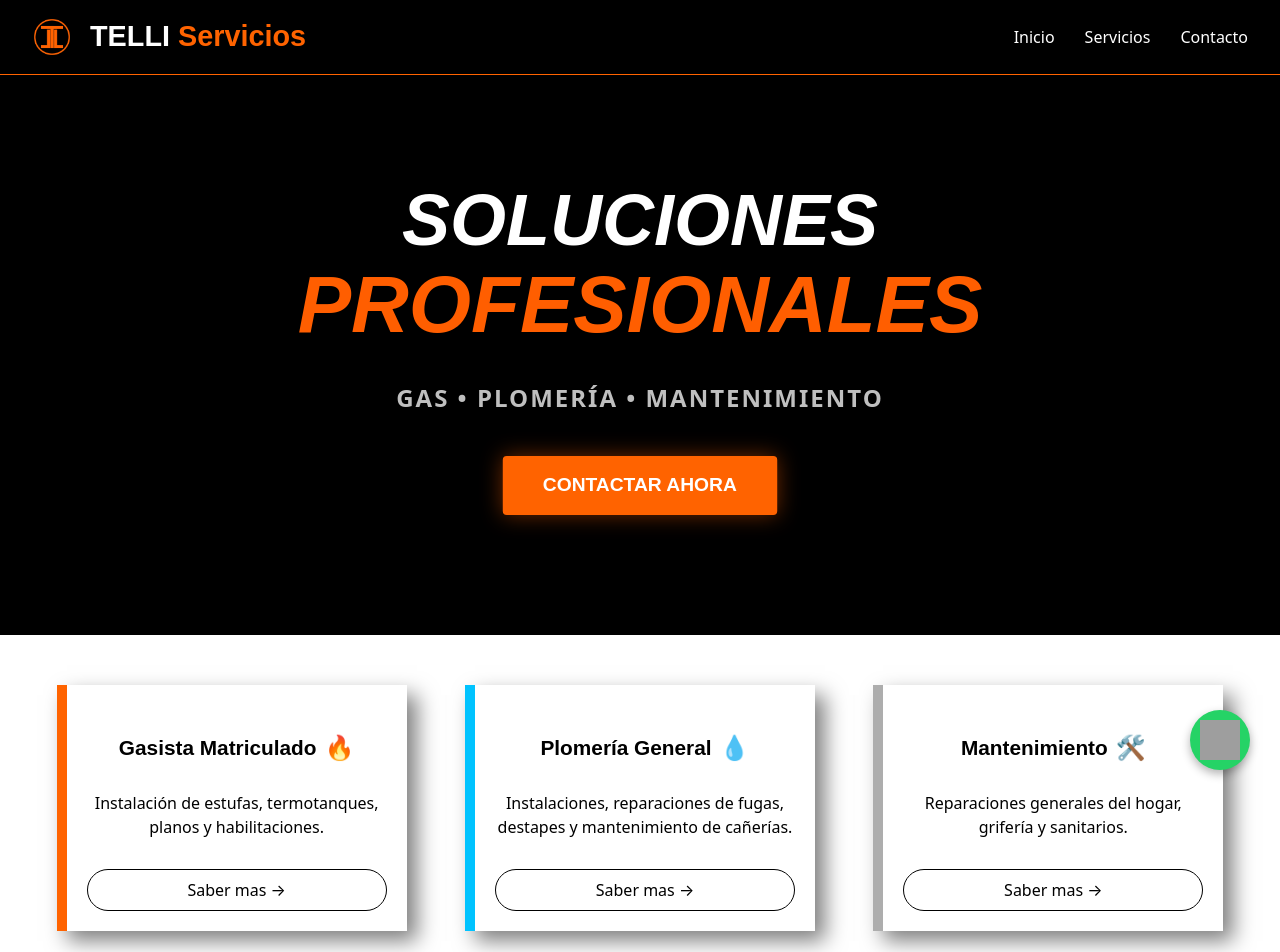
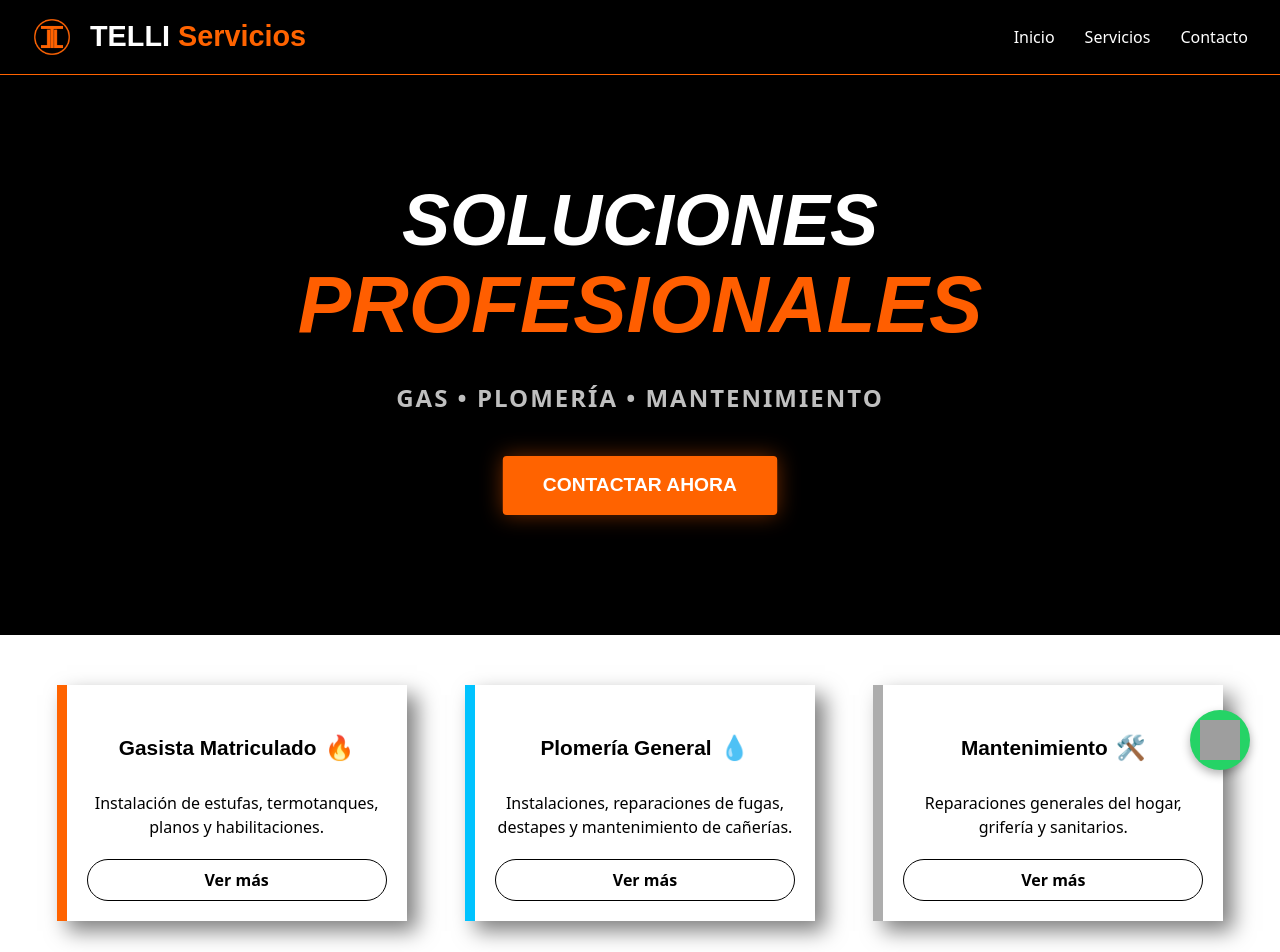
Before and after one commit to eEmanuel07/Telli-Servicios, a React (Vite) app: page / in a window 1280 px wide. Shown: the top 952 px of the page. Built offline with nearby package versions, Linux system fonts and the light colour scheme; grey boxes are pictures that could not be loaded.

Commit message:
nuevas ServiceCard extendibles

```diff
--- a/src/App.tsx
+++ b/src/App.tsx
@@ -15,18 +15,33 @@ function App() {
 
       <section id='servicios' className='py-[50px] px-[20px] bg-white'>
 
-        <div className='grid grid-cols-1 sm:grid-cols-2 lg:grid-cols-3 gap-[25px] justify-items-center max-w-[1200px] mx-auto'>
+        <div className='grid grid-cols-1 sm:grid-cols-2 lg:grid-cols-3 gap-[25px] justify-items-center items-start max-w-[1200px] mx-auto'>
           <ServiceCard
             icono="🔥"
             titulo="Gasista Matriculado"
             descripcion="Instalación de estufas, termotanques, planos y habilitaciones."
             color='#ff6300'
+            historia="Gasista matriculado con más de una década de experiencia en el rubro, garantizando trabajos seguros y eficientes contando con el equipamiento necesario para soluciones sin complicaciones"
+            trabajos="✅ Instalación de cañería epoxi o fusión
+                      ✅ Mantenimiento de artefactos
+                      ✅ Detección y reparación de fugas
+                      ✅ Instalación de artefactos (matricula para garantia)
+                      ✅ Gestiones ante Ecogas"
+            consejos="Ante cualquier detección de pérdida, contáctame directamente para evitar demoras o inconvenientes con Ecogas."
           />
           <ServiceCard
             icono="💧"
             titulo="Plomería General"
             descripcion="Instalaciones, reparaciones de fugas, destapes y mantenimiento de cañerías."
             color='#00C3FF'
+            historia="Plomero especializado con más de una década de experiencia en el rubro, garantizando trabajos seguros y eficientes contando con el equipamiento necesario para soluciones sin complicaciones"
+            trabajos="✅ Instalaciones de caños en termofusión y rosca
+                      ✅ Instalación de artefactos nuevos
+                      ✅ Instalación cañeria pluviales
+                      ✅ Detección y reparación de fugas
+                      ✅ Instalación de bombas presurizadoras
+                      ✅ Sanitario completos"
+            consejos="Recordá: el mantenimiento de tu hogar comienza desde la llave general de agua."
           />
 
           <ServiceCard
@@ -34,6 +49,13 @@ function App() {
             titulo="Mantenimiento"
             descripcion="Reparaciones generales del hogar, grifería y sanitarios."
             color='#979797c7'
+            trabajos="✅ Limpieza de termotanques
+                      ✅ Limpieza de calefones
+                      ✅ Mantenimiento de griferia y sanitarios
+                      ✅ Cambio de flexibles
+                      ✅ Matenimiento tanques de agua y cisternas
+                      ✅ Colocación de artefactos nuevos/usados"
+            consejos="Se recomienda realizar mantenimiento a los artefactos una vez al año para extender su vida útil."
           />
         </div>
       </section>
--- a/src/components/ServiceCard.tsx
+++ b/src/components/ServiceCard.tsx
@@ -1,4 +1,5 @@
-import { motion } from 'framer-motion';
+import { motion, AnimatePresence } from 'framer-motion';
+import { useState } from 'react';
 
 interface ServiceCardProps {
     titulo: string;
@@ -6,6 +7,9 @@ interface ServiceCardProps {
     icono: string;
     color?: string;
     margin?: string;
+    historia?: string;
+    trabajos?: string;
+    consejos?: string;
 }
 
 function ServiceCard({
@@ -14,7 +18,12 @@ function ServiceCard({
     icono,
     color = "#000000",
     margin = "20px",
+    historia,
+    trabajos,
+    consejos
 }: ServiceCardProps) {
+    const [isExpanded, setIsExpanded] = useState(false);
+
     return (
         <motion.div
             initial={{ opacity: 0, y: 30 }}
@@ -29,11 +38,62 @@ function ServiceCard({
                 <span className="text-[1.5rem] mb-[10px] mt-[10px]">{icono}</span>
             </h3>
 
-            <p className="w-full text-[1rem]" style={{ marginBottom: margin }}>
-                {descripcion}
-            </p>
+            <div className="w-full text-[1rem]" style={{ marginBottom: margin }}>
+                <AnimatePresence mode="wait">
+                    {!isExpanded ? (
+                        <motion.p
+                            key="descripcion"
+                            initial={{ opacity: 0 }}
+                            animate={{ opacity: 1 }}
+                            exit={{ opacity: 0 }}
+                            transition={{ duration: 0.2 }}
+                            className="m-0"
+                        >
+                            {descripcion}
+                        </motion.p>
+                    ) : (
+                        <motion.div
+                            key="detalles"
+                            initial={{ opacity: 0, height: 0 }}
+                            animate={{ opacity: 1, height: "auto" }}
+                            exit={{ opacity: 0, height: 0 }}
+                            transition={{ duration: 0.3 }}
+                            className="flex flex-col gap-[15px] text-left mt-[10px] overflow-hidden"
+                        >
+                            {historia && (
+                                <div>
+                                    <h4 className="font-bold text-[1.1rem] m-0 mb-[5px]" style={{ color }}>Historia</h4>
+                                    <p className="text-[0.95rem] text-gray-700 m-0 whitespace-pre-line">{historia}</p>
+                                </div>
+                            )}
+                            {trabajos && (
+                                <div>
+                                    <h4 className="font-bold text-[1.1rem] m-0 mb-[5px]" style={{ color }}>Trabajos</h4>
+                                    <p className="text-[0.95rem] text-gray-700 m-0 whitespace-pre-line">{trabajos}</p>
+                                </div>
+                            )}
+                            {consejos && (
+                                <div
+                                    className="mt-[5px] p-[12px] rounded-[8px] border-l-[4px] bg-[#f8f9fa]"
+                                    style={{ borderLeftColor: color }}
+                                >
+                                    <h4 className="font-bold text-[1.1rem] m-0 mb-[5px] flex items-center gap-[6px]" style={{ color }}>
+                                        💡 Consejo
+                                    </h4>
+                                    <p className="text-[0.95rem] text-gray-800 m-0 whitespace-pre-line italic font-medium">{consejos}</p>
+                                </div>
+                            )}
+                        </motion.div>
+                    )}
+                </AnimatePresence>
+            </div>
 
-            <a className="bg-transparent border border-black text-black py-[8px] px-[16px] mt-[10px] cursor-pointer rounded-[100px] transition-colors duration-300 hover:bg-black hover:text-white no-underline text-inherit cursor-pointer"> Saber mas →</a>
+            <button
+                onClick={() => setIsExpanded(!isExpanded)}
+                className="bg-transparent border border-black text-black py-[8px] px-[16px] mt-auto cursor-pointer rounded-[100px] transition-colors duration-300 hover:bg-black hover:text-white font-semibold"
+            >
+                {isExpanded ? "Ver menos" : "Ver más"}
+            </button>
         </motion.div>
     );
 }
```
